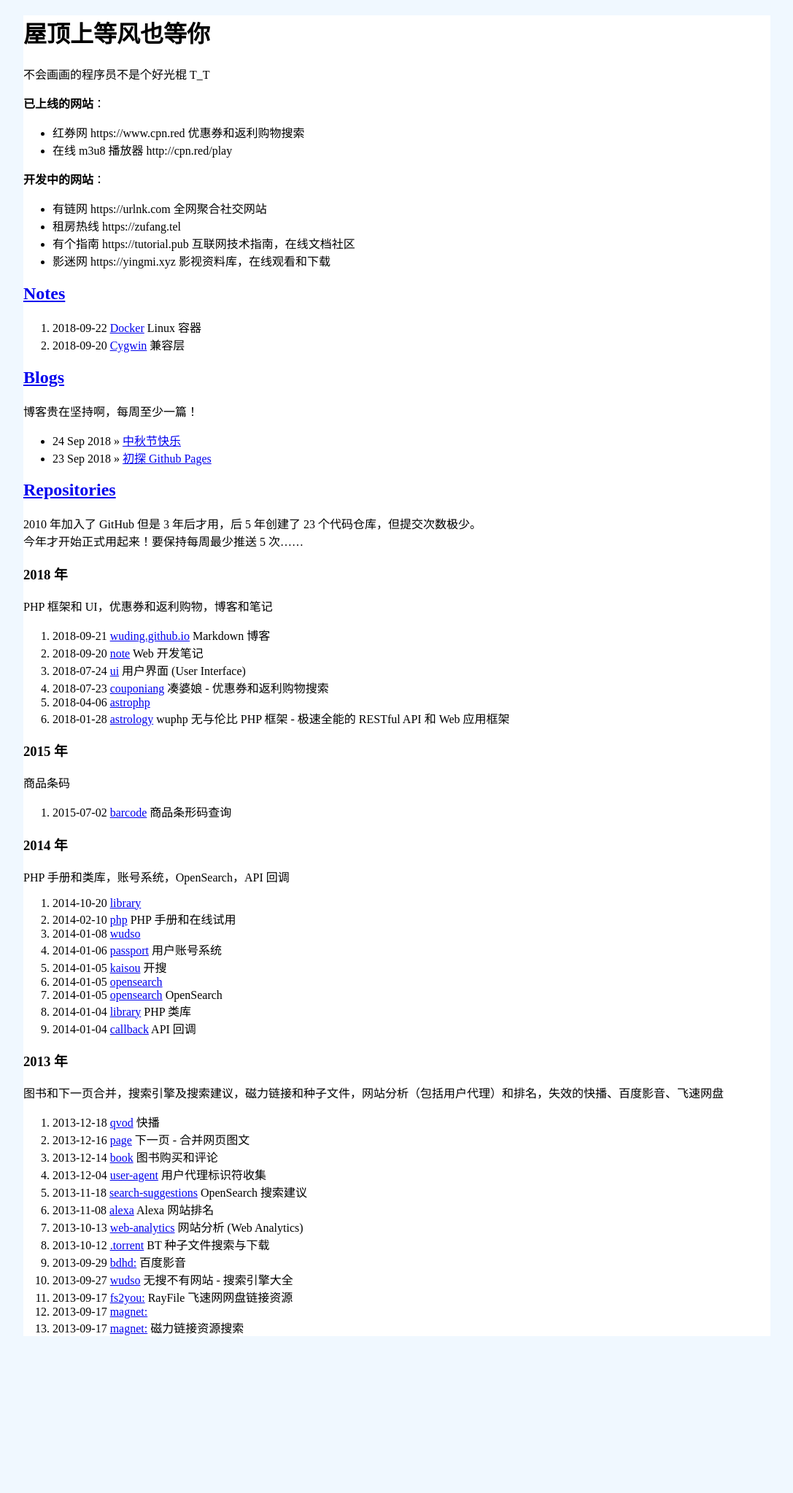
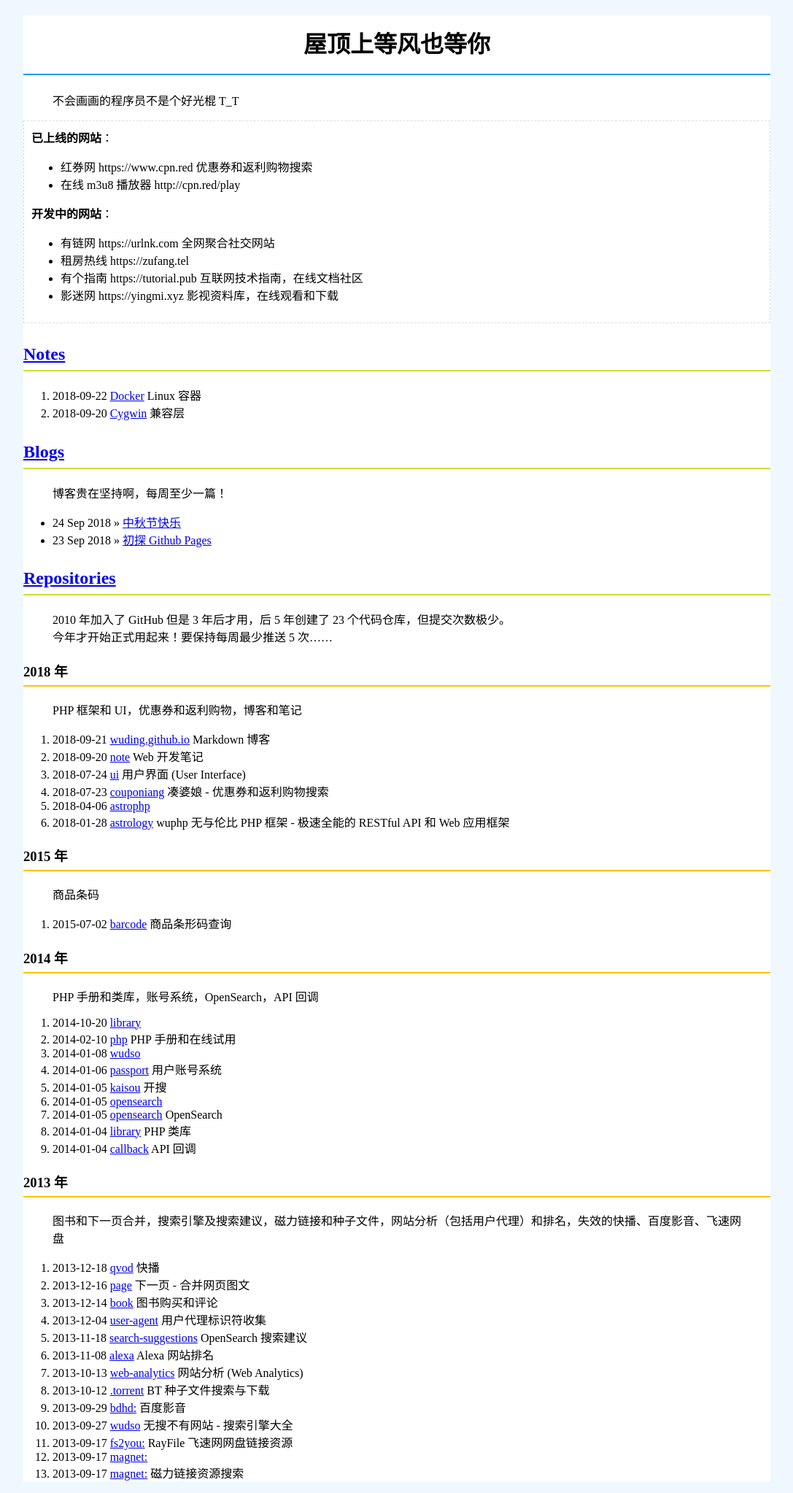
Before and after one commit to wuding/wuding.github.io, a Jekyll site: the page built from index.html, in a window 1280 px wide. Shown: the whole page at 73% size, without its empty margins (96-1183 px from the left). Built offline with Jekyll 4.4.1, drawn with Linux system fonts in a browser that asks for light colours; before the commit the page ends 1847 px from its top, so only the background shows below that.

Commit message:
样式美化

```diff
--- a/assets/css/style.css
+++ b/assets/css/style.css
@@ -7,3 +7,30 @@ body {
 	max-width: 1024px;
     margin: 0 auto;
 }
+
+h1 {
+	text-align: center;
+    border-bottom: 2px solid #2196F3;
+    line-height: 80px;
+}
+
+h2 {
+	border-bottom: 2px solid #CDDC39;
+    line-height: 44px;
+}
+
+h3 {
+    border-bottom: 2px solid #FFC107;
+    line-height: 36px;
+}
+
+blockquoe {
+	border-radius: 12px;
+    border: 1px solid #FFEB3B;
+    padding: 12px;
+}
+
+section {
+	padding: 10px;
+    border: 1px dashed #ddd;
+}
--- a/index.html
+++ b/index.html
@@ -4,8 +4,9 @@ title: 屋顶上等风也等你
 ---
 
 <h1>{{ page.title }}</h1>
-<p>不会画画的程序员不是个好光棍 T_T</p>
+<blockquote>不会画画的程序员不是个好光棍 T_T</blockquote>
 
+<section>
 	<b>已上线的网站</b>：
 	<ul>
 		<li>红券网 https://www.cpn.red 优惠券和返利购物搜索</li>
@@ -19,6 +20,7 @@ title: 屋顶上等风也等你
 		<li>有个指南 https://tutorial.pub 互联网技术指南，在线文档社区</li>
 		<li>影迷网 https://yingmi.xyz 影视资料库，在线观看和下载</li>
 	</ul>
+</section>
 
 <h2><a href="/note">Notes</a></h2>
 <ol>
@@ -27,7 +29,7 @@ title: 屋顶上等风也等你
 </ol>
 
 <h2><a href="/blog">Blogs</a></h2>
-<p>博客贵在坚持啊，每周至少一篇！</p>
+<blockquote>博客贵在坚持啊，每周至少一篇！</blockquote>
 <ul>
 {% for post in site.posts %}
   <li>{{ post.date | date_to_string }} &raquo; <a href="{{ post.url }}">{{ post.title }}</a></li>
@@ -35,13 +37,13 @@ title: 屋顶上等风也等你
 </ul>
 
 <h2><a href="https://github.com/wuding">Repositories</a></h2>
-<p>
+<blockquote>
 	2010 年加入了 GitHub 但是 3 年后才用，后 5 年创建了 23 个代码仓库，但提交次数极少。
 	<br>今年才开始正式用起来！要保持每周最少推送 5 次……
-</p>
+</blockquote>
 
 <h3>2018 年</h3>
-<p>PHP 框架和 UI，优惠券和返利购物，博客和笔记</p>
+<blockquote>PHP 框架和 UI，优惠券和返利购物，博客和笔记</blockquote>
 <ol>
 	<li>2018-09-21 <a href="https://github.com/wuding/wuding.github.io">wuding.github.io</a> Markdown 博客</li>
 	<li>2018-09-20 <a href="https://github.com/wuding/note">note</a> Web 开发笔记</li>
@@ -52,13 +54,13 @@ title: 屋顶上等风也等你
 </ol>
 
 <h3>2015 年</h3>
-<p>商品条码</p>
+<blockquote>商品条码</blockquote>
 <ol>
 	<li>2015-07-02 <a href="https://github.com/wuding/barcode">barcode</a> 商品条形码查询</li>
 </ol>
 
 <h3>2014 年</h3>
-<p>PHP 手册和类库，账号系统，OpenSearch，API 回调</p>
+<blockquote>PHP 手册和类库，账号系统，OpenSearch，API 回调</blockquote>
 <ol>
 	<li>2014-10-20 <a href="https://github.com/wuding/library.20141018">library</a></li>
 	<li>2014-02-10 <a href="https://github.com/wuding/php-manual">php</a> PHP 手册和在线试用</li>
@@ -72,7 +74,7 @@ title: 屋顶上等风也等你
 </ol>
 
 <h3>2013 年</h3>
-<p>图书和下一页合并，搜索引擎及搜索建议，磁力链接和种子文件，网站分析（包括用户代理）和排名，失效的快播、百度影音、飞速网盘</p>
+<blockquote>图书和下一页合并，搜索引擎及搜索建议，磁力链接和种子文件，网站分析（包括用户代理）和排名，失效的快播、百度影音、飞速网盘</blockquote>
 <ol>
 	<li>2013-12-18 <a href="https://github.com/wuding/com.urlnk.qvod.20131218">qvod</a> 快播</li>
 	<li>2013-12-16 <a href="https://github.com/wuding/com.urlnk.page.20131216">page</a> 下一页 - 合并网页图文</li>
```
Lines whose indentation alone changed are shown as unchanged.
